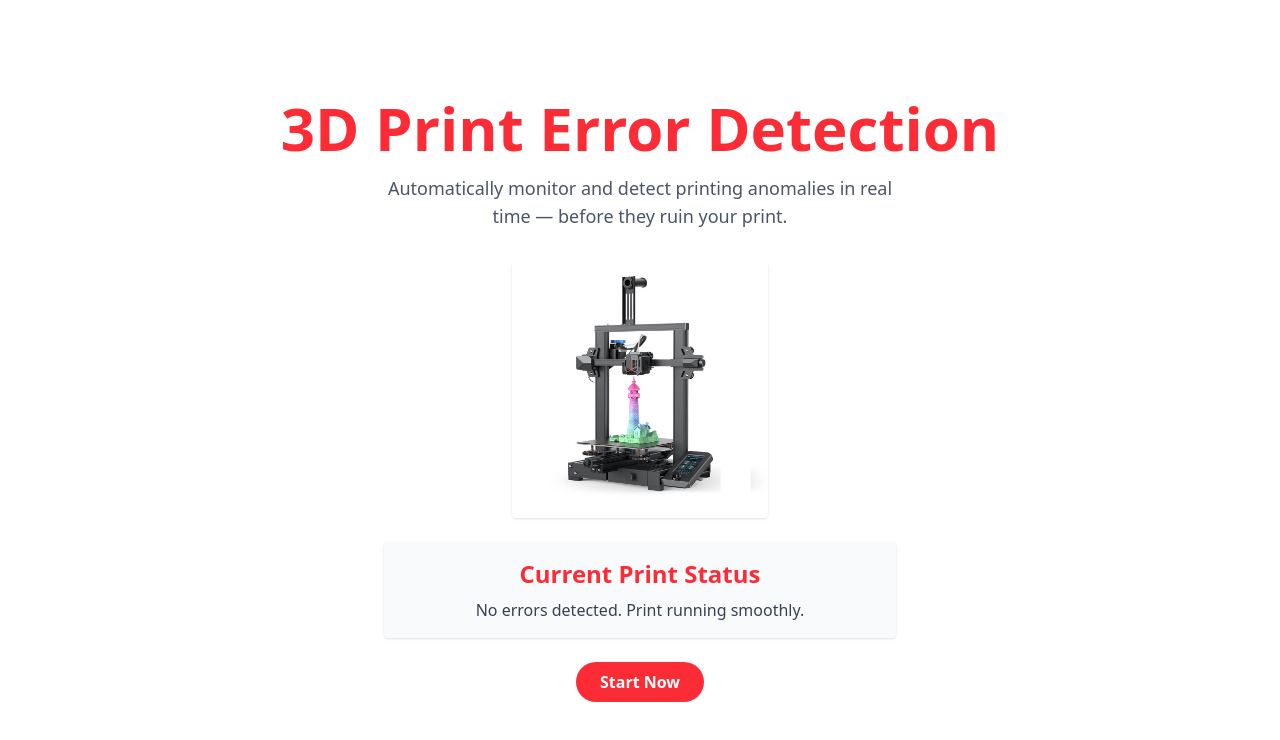
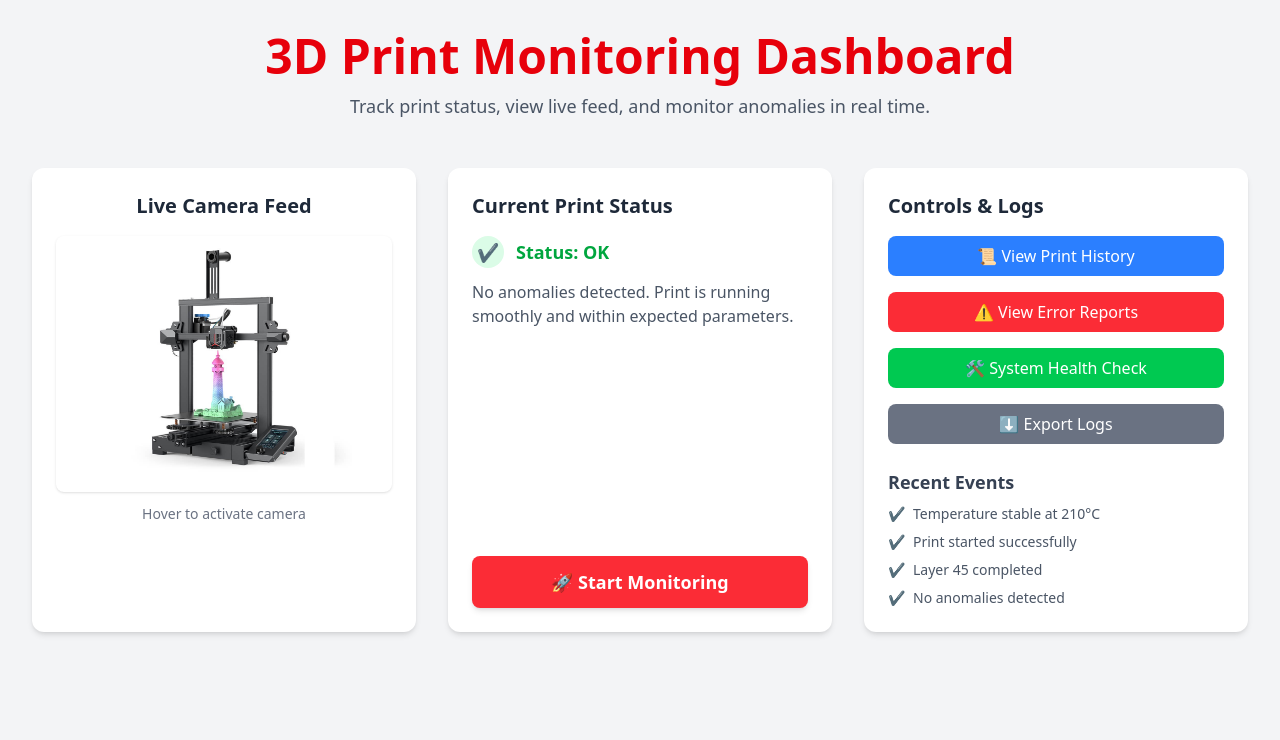
Before and after one commit to anthony-cuellar/3Dprint_Monitoring_Webapp, a React (Vite) app: page / in a window 1280 px wide. Shown: the top 740 px of the page. Built offline with nearby package versions, Linux system fonts and the light colour scheme.

Commit message:
new update dashboard

```diff
--- a/src/Frontend/Home.jsx
+++ b/src/Frontend/Home.jsx
@@ -1,35 +1,154 @@
+import { useRef, useState, useEffect } from "react";
 import { Link } from "react-router-dom";
 import "../css/index.css";
 
 function Home() {
+  const videoRef = useRef(null);
+
+  // --- Live Camera ---
+  const startCamera = async () => {
+    try {
+      const stream = await navigator.mediaDevices.getUserMedia({ video: true });
+      if (videoRef.current) {
+        videoRef.current.srcObject = stream;
+      }
+    } catch (err) {
+      console.error("Error accessing webcam:", err);
+    }
+  };
+
+  const stopCamera = () => {
+    if (videoRef.current && videoRef.current.srcObject) {
+      const tracks = videoRef.current.srcObject.getTracks();
+      tracks.forEach((track) => track.stop());
+      videoRef.current.srcObject = null;
+    }
+  };
+
+  // --- Recent Events ---
+  const [events, setEvents] = useState([
+    "Print started successfully",
+    "Layer 45 completed",
+    "No anomalies detected",
+  ]);
+
+  useEffect(() => {
+    const possibleEvents = [
+      "Layer 46 completed",
+      "Layer 47 completed",
+      "Temperature stable at 210°C",
+      "Filament feeding smoothly",
+      "No anomalies detected",
+      "Cooling fan speed adjusted",
+      "Bed leveling confirmed",
+    ];
+
+    const interval = setInterval(() => {
+      const newEvent =
+        possibleEvents[Math.floor(Math.random() * possibleEvents.length)];
+      setEvents((prev) => [newEvent, ...prev.slice(0, 4)]); // keep last 5
+    }, 5000); // every 5s
+
+    return () => clearInterval(interval);
+  }, []);
+
   return (
-    <main className="flex flex-col items-center justify-center min-h-screen bg-white">
-      <h1 className="text-4xl md:text-6xl font-bold text-red-500 mb-4">
-        3D Print Error Detection
+    <main className="min-h-screen bg-gray-100 p-8">
+      {/* Header */}
+      <header className="text-center mb-12">
+        <h1 className="text-4xl md:text-5xl font-extrabold text-red-600">
+          3D Print Monitoring Dashboard
         </h1>
-      <p className="text-lg text-gray-600 max-w-lg text-center">
-        Automatically monitor and detect printing anomalies in real time — before they ruin your print.
+        <p className="text-gray-600 mt-3 text-lg">
+          Track print status, view live feed, and monitor anomalies in real time.
         </p>
+      </header>
 
+      {/* Dashboard Grid */}
+      <div className="grid grid-cols-1 lg:grid-cols-3 gap-8 max-w-7xl mx-auto">
+        {/* Live Feed Card */}
+        <div className="bg-white p-6 rounded-xl shadow-md flex flex-col items-center relative group">
+          <h2 className="text-xl font-semibold text-gray-800 mb-4">
+            Live Camera Feed
+          </h2>
           <img
             src="/3dprinter.jpg"
             alt="3D Printer"
-        className="w-64 h-auto mt-8 rounded shadow"
+            className="w-full h-64 object-contain rounded-lg shadow transition-opacity duration-300 group-hover:opacity-0"
+            onMouseEnter={startCamera}
           />
-
-      <div className="mt-6 p-4 bg-gray-50 rounded shadow max-w-lg w-full text-center">
-        <h2 className="text-2xl font-bold text-red-500 mb-2">Current Print Status</h2>
-        <p className="text-gray-700">No errors detected. Print running smoothly.</p>
+          <video
+            ref={videoRef}
+            autoPlay
+            muted
+            className="absolute top-16 inset-x-6 w-[calc(100%-3rem)] h-64 object-cover rounded-lg shadow opacity-0 group-hover:opacity-100 transition-opacity duration-300"
+            onMouseLeave={stopCamera}
+          />
+          <p className="text-sm text-gray-500 mt-3">Hover to activate camera</p>
         </div>
 
-      {/* Use <Link> from React Router to go to /detect */}
+        {/* Status Card */}
+        <div className="bg-white p-6 rounded-xl shadow-md flex flex-col justify-between">
+          <div>
+            <h2 className="text-xl font-semibold text-gray-800 mb-4">
+              Current Print Status
+            </h2>
+            <div className="flex items-center gap-3 mb-3">
+              <span className="flex items-center justify-center w-8 h-8 rounded-full bg-green-100">
+                <span className="text-green-600 text-lg">✔</span>
+              </span>
+              <p className="text-lg text-gray-700">
+                <span className="font-semibold text-green-600">Status: OK</span>
+              </p>
+            </div>
+            <p className="text-gray-600">
+              No anomalies detected. Print is running smoothly and within expected parameters.
+            </p>
+          </div>
+          <div className="mt-6">
             <Link
               to="/detect"
-        className="mt-6 px-6 py-2 bg-red-500 text-white font-semibold rounded-full
-                   hover:bg-red-600 transition inline-block"
+              className="w-full block text-center px-6 py-3 bg-red-500 text-white text-lg font-semibold rounded-lg
+                        hover:bg-red-600 transition shadow-md"
             >
-        Start Now
+              🚀 Start Monitoring
             </Link>
+          </div>
+        </div>
+
+        {/* Controls / Logs Card */}
+        <div className="bg-white p-6 rounded-xl shadow-md">
+          <h2 className="text-xl font-semibold text-gray-800 mb-4">
+            Controls & Logs
+          </h2>
+          <div className="space-y-4">
+            <button className="w-full px-4 py-2 bg-blue-500 text-white rounded-lg hover:bg-blue-600 transition">
+              📜 View Print History
+            </button>
+            <button className="w-full px-4 py-2 bg-red-500 text-white rounded-lg hover:bg-red-600 transition">
+              ⚠️ View Error Reports
+            </button>
+            <button className="w-full px-4 py-2 bg-green-500 text-white rounded-lg hover:bg-green-600 transition">
+              🛠 System Health Check
+            </button>
+            <button className="w-full px-4 py-2 bg-gray-500 text-white rounded-lg hover:bg-gray-600 transition">
+              ⬇ Export Logs
+            </button>
+          </div>
+          {/* Auto-updating Recent Events */}
+          <div className="mt-6">
+            <h3 className="text-lg font-semibold text-gray-700 mb-2">Recent Events</h3>
+            <ul className="text-sm text-gray-600 space-y-2">
+              {events.map((event, index) => (
+                <li key={index} className="flex items-center gap-2">
+                  <span className="text-purple-500">✔</span>
+                  {event}
+                </li>
+              ))}
+            </ul>
+          </div>
+        </div>
+      </div>
     </main>
   );
 }
```
Lines whose indentation alone changed are shown as unchanged.
